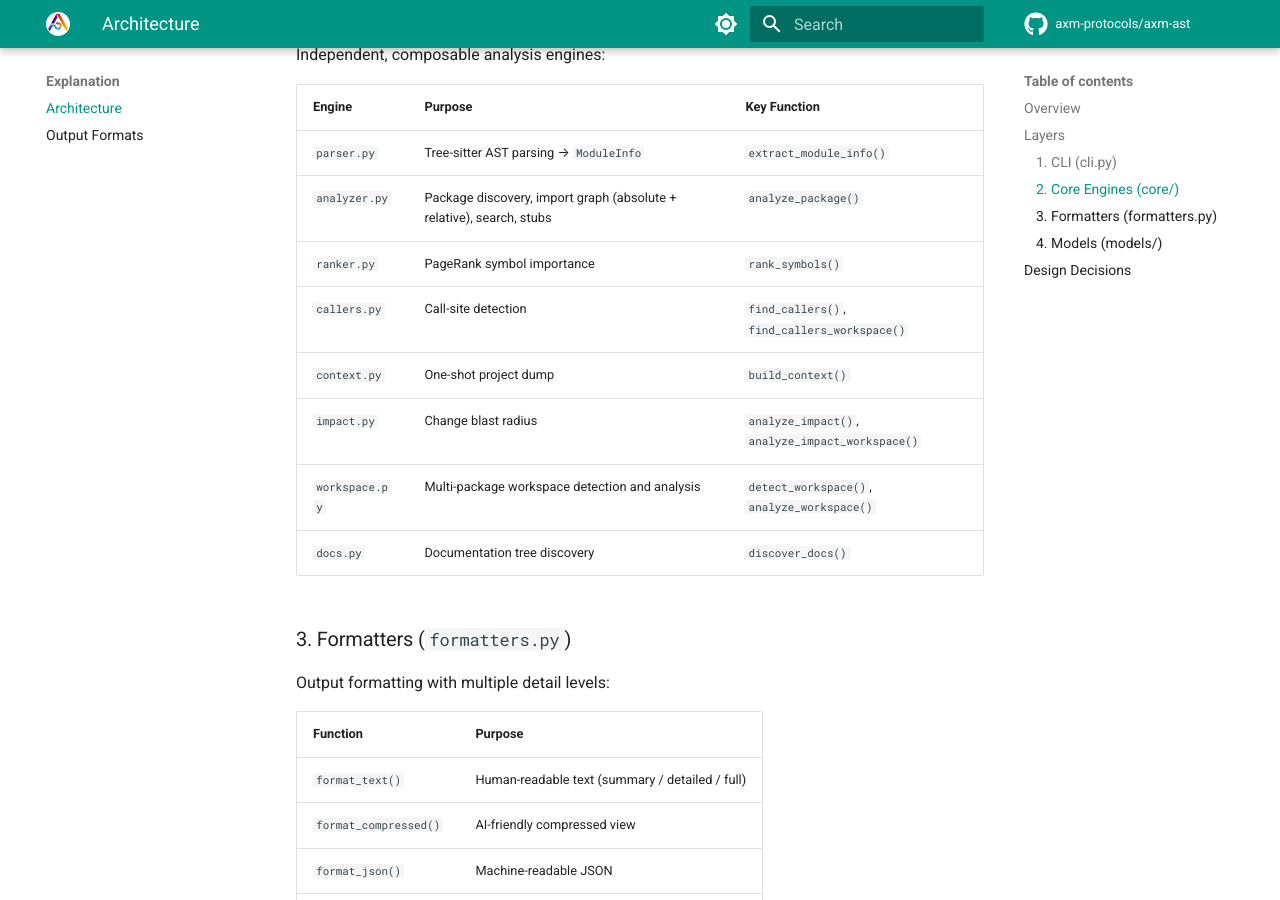
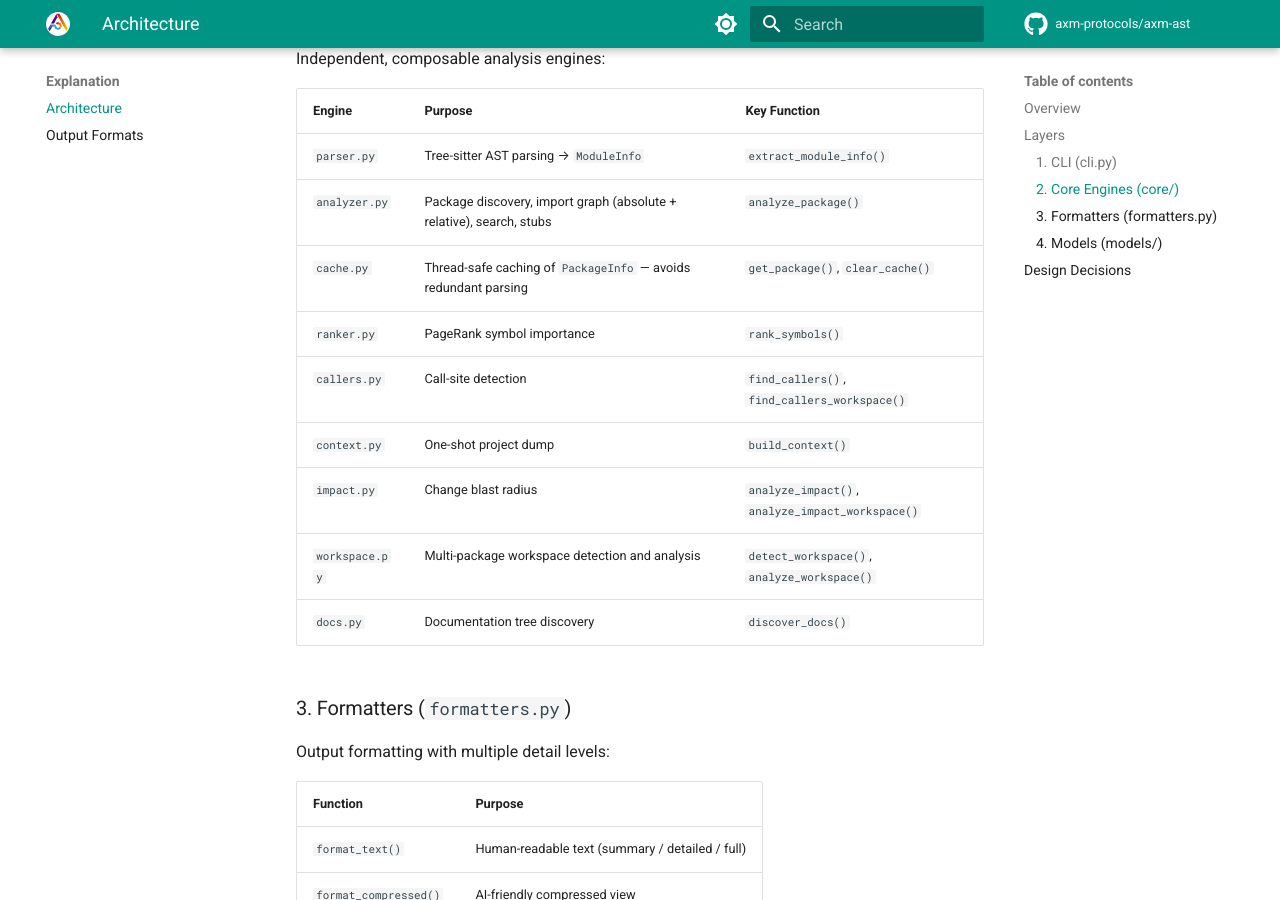
Before and after one commit to axm-protocols/axm-forge, an MkDocs documentation site: the page built from docs/explanation/architecture.md, in a window 1280 px wide and 900 px high, scrolled down 847 px. Built offline with MkDocs 1.6.1 and Material for MkDocs 9.7.7, drawn with Linux system fonts in a browser that asks for light colours; comment, search, counter and statistics services are not loaded; some of the changed text lies outside the part shown.

Commit message:
docs(ast): add PackageCache to architecture and README [AXM-129]
- Architecture: add cache.py to engine table, Mermaid graph, and design decisions
- README: add get_package/clear_cache Python API example
- Cache sits between tools and analyzer, avoiding redundant parsing

```diff
--- a/docs/explanation/architecture.md
+++ b/docs/explanation/architecture.md
@@ -13,6 +13,7 @@
     subgraph "Core Engines"
         Parser["Parser (tree-sitter)"]
         Analyzer["Analyzer"]
+        Cache["Cache"]
         Ranker["Ranker (PageRank)"]
         Callers["Caller Analysis"]
         Context["Context (one-shot)"]
@@ -35,18 +36,20 @@
         PyProject["pyproject.toml"]
     end
 
-    CLI --> Analyzer
+    CLI --> Cache
     CLI --> Context
     CLI --> Impact
     CLI --> Callers
     CLI --> Formatters
+    Cache --> Analyzer
+    Cache --> PackageInfo
     Analyzer --> Parser
     Ranker --> PackageInfo
     Callers --> Parser
-    Context --> Analyzer
+    Context --> Cache
     Context --> Ranker
     Impact --> Callers
-    Impact --> Analyzer
+    Impact --> Cache
     Parser --> TreeSitter
     Parser --> FS
     Parser --> ModuleInfo
@@ -55,7 +58,7 @@
     Context --> PyProject
     CLI --> Docs
     CLI --> Workspace
-    Workspace --> Analyzer
+    Workspace --> Cache
     Workspace --> Callers
     Workspace --> Impact
     Workspace --> WorkspaceInfo
@@ -76,6 +79,7 @@
 |---|---|---|
 | `parser.py` | Tree-sitter AST parsing → `ModuleInfo` | `extract_module_info()` |
 | `analyzer.py` | Package discovery, import graph (absolute + relative), search, stubs | `analyze_package()` |
+| `cache.py` | Thread-safe caching of `PackageInfo` — avoids redundant parsing | `get_package()`, `clear_cache()` |
 | `ranker.py` | PageRank symbol importance | `rank_symbols()` |
 | `callers.py` | Call-site detection | `find_callers()`, `find_callers_workspace()` |
 | `context.py` | One-shot project dump | `build_context()` |
@@ -118,5 +122,6 @@
 | Pydantic models | Validation, serialization, JSON output for free |
 | PageRank for ranking | Graph-based importance adapts to any project structure |
 | Composable engines | `impact` = `callers` + `analyzer` + `ranker` + test mapping |
+| Session cache | `PackageCache` avoids redundant tree-sitter parsing across chained tool calls |
 | Workspace auto-detect | `[tool.uv.workspace]` triggers multi-package mode transparently |
 | `src/` layout | PEP 621 best practice, no import conflicts |
```
Also changed, not shown: README.md (+11 -0 lines).
